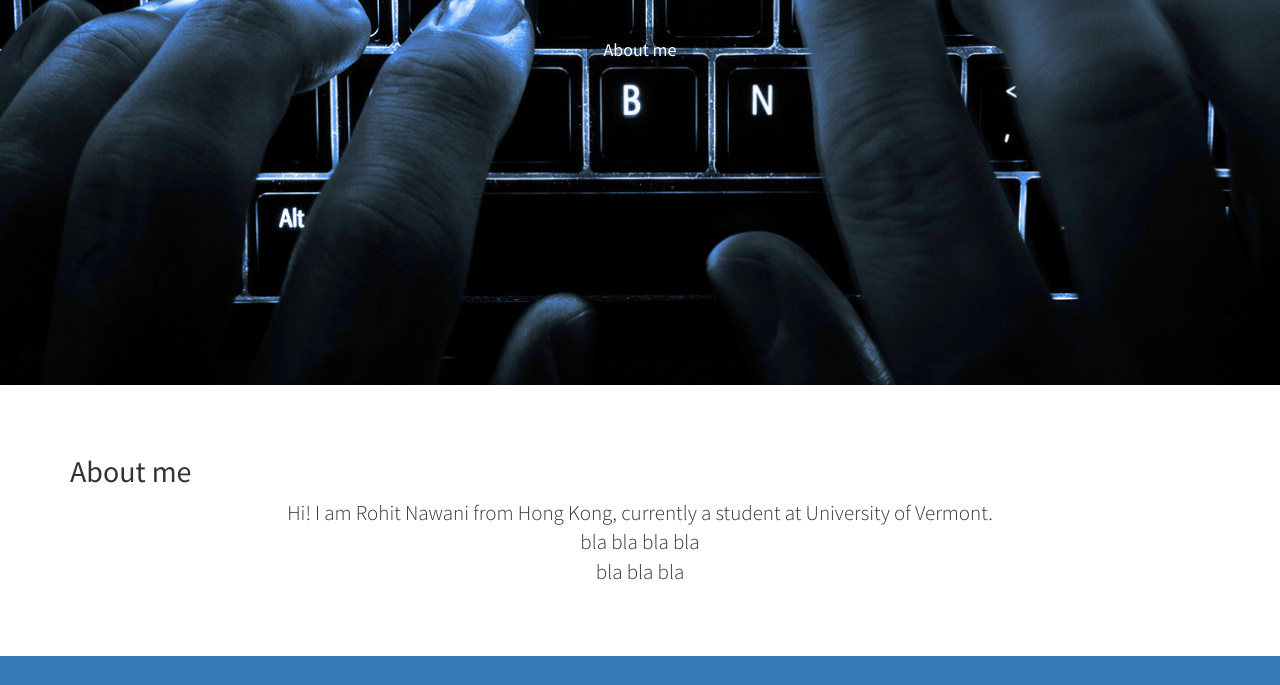
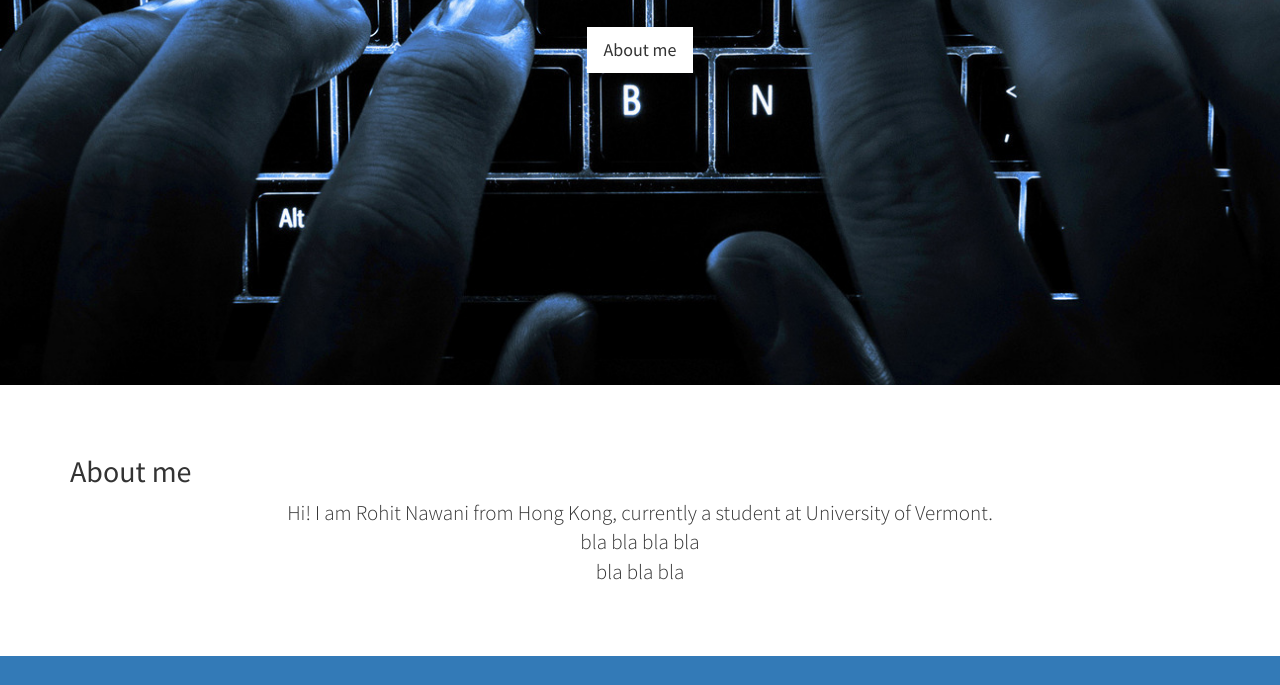
Before and after one commit to rohitnawani/rohitnawani.github.io, a plain HTML site: page index.html in a window 1280 px wide. Shown: the part 415-1100 px from the top of the page. Drawn offline with Linux system fonts and the light colour scheme.

Commit message:
changes again

```diff
--- a/index.html
+++ b/index.html
@@ -64,7 +64,7 @@
             <h1>Rohit Nawani</h1>
             <h4>My Interest &isin; Computer Science &cup; Data Science &cup; Mathematics </h4>
             <br>
-            <a href="#about" class="btn btn-dark btn-lg">About me</a>
+            <a href="#about" class="btn btn-light btn-lg">About me</a>
         </div>
     </header>
 
```
